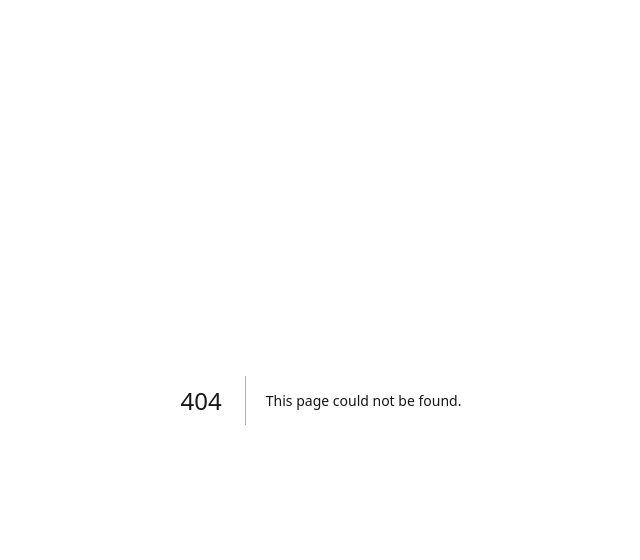
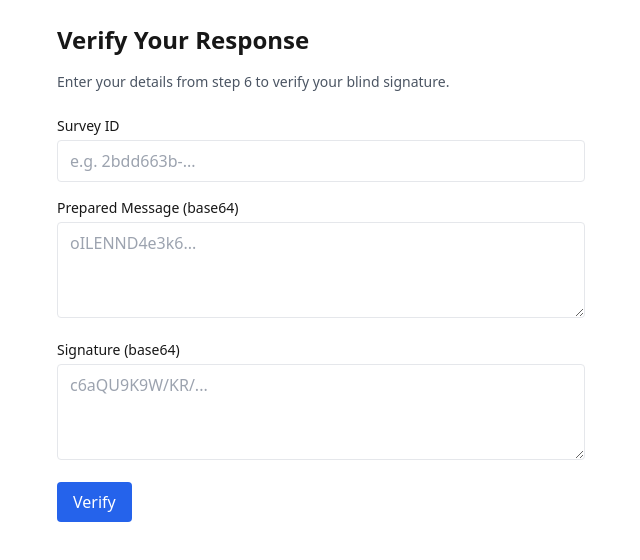
Before and after one commit to meomun1/anonymous-survey-dapp, a Next.js app in the folder client/: page /surveys/verify in a window 1280 px wide. Before the commit this address had no page. Shown: the top 560 px of the page, without its empty margins (319-959 px from the left). Built offline with nearby package versions, Linux system fonts and the light colour scheme; no server answers.

Commit message:
feat: add student blind message verification

```diff
--- a/client/src/app/page.tsx
+++ b/client/src/app/page.tsx
@@ -56,6 +56,12 @@ export default function HomePage() {
             className="inline-block bg-blue-600 text-white px-6 py-3 rounded-lg hover:bg-blue-700 transition-colors"
           >
             Enter Survey Token
+          </Link>
+          <Link
+            href="/surveys/verify"
+            className="inline-block ml-3 bg-white text-blue-600 border border-blue-600 px-6 py-3 rounded-lg hover:bg-blue-50 transition-colors"
+          >
+            Verify your response
           </Link>
         </div>
 
--- /dev/null
+++ b/client/src/app/surveys/verify/page.tsx
@@ -0,0 +1,113 @@
+"use client";
+import { useState } from 'react';
+import { surveysApi } from '@/lib/api/surveys';
+import { CryptoUtils, base64ToUint8Array } from '@/lib/crypto/blindSignatures';
+
+export default function VerifyResponsePage() {
+  const [surveyId, setSurveyId] = useState('');
+  const [preparedMsgB64, setPreparedMsgB64] = useState('');
+  const [signatureB64, setSignatureB64] = useState('');
+  const [loading, setLoading] = useState(false);
+  const [result, setResult] = useState<null | { valid: boolean; title?: string }>(null);
+  const [error, setError] = useState<string | null>(null);
+
+  const handleVerify = async (e: React.FormEvent) => {
+    e.preventDefault();
+    setError(null);
+    setResult(null);
+    setLoading(true);
+    try {
+      if (!surveyId || !preparedMsgB64 || !signatureB64) {
+        throw new Error('Please fill all fields');
+      }
+
+      // 1) fetch public keys for the survey
+      const { data: keys } = await surveysApi.getKeys(surveyId);
+
+      // 2) import blind signature public key
+      const publicKey = await CryptoUtils.importPublicKey(keys.blindSignaturePublicKey, 'blindSignature');
+
+      // 3) convert inputs
+      const preparedMsg = base64ToUint8Array(preparedMsgB64);
+      const signature = base64ToUint8Array(signatureB64);
+
+      // 4) verify
+      const isValid = await CryptoUtils.verifySignature(publicKey, signature, preparedMsg);
+
+      // 5) optionally fetch survey title
+      let title: string | undefined;
+      try {
+        const surveyRes = await surveysApi.getById(surveyId);
+        title = surveyRes.data.title;
+      } catch {}
+
+      setResult({ valid: isValid, title });
+    } catch (err: any) {
+      setError(err?.message || 'Verification failed');
+    } finally {
+      setLoading(false);
+    }
+  };
+
+  return (
+    <div className="max-w-xl mx-auto p-6">
+      <h1 className="text-2xl font-bold mb-4">Verify Your Response</h1>
+      <p className="text-sm text-gray-600 mb-6">Enter your details from step 6 to verify your blind signature.</p>
+      <form onSubmit={handleVerify} className="space-y-4">
+        <div>
+          <label className="block text-sm font-medium mb-1">Survey ID</label>
+          <input
+            className="w-full border rounded px-3 py-2"
+            value={surveyId}
+            onChange={(e) => setSurveyId(e.target.value)}
+            placeholder="e.g. 2bdd663b-..."
+          />
+        </div>
+        <div>
+          <label className="block text-sm font-medium mb-1">Prepared Message (base64)</label>
+          <textarea
+            className="w-full border rounded px-3 py-2 h-24"
+            value={preparedMsgB64}
+            onChange={(e) => setPreparedMsgB64(e.target.value)}
+            placeholder="oILENND4e3k6..."
+          />
+        </div>
+        <div>
+          <label className="block text-sm font-medium mb-1">Signature (base64)</label>
+          <textarea
+            className="w-full border rounded px-3 py-2 h-24"
+            value={signatureB64}
+            onChange={(e) => setSignatureB64(e.target.value)}
+            placeholder="c6aQU9K9W/KR/..."
+          />
+        </div>
+        <button
+          type="submit"
+          className="bg-blue-600 text-white px-4 py-2 rounded hover:bg-blue-700 disabled:opacity-50"
+          disabled={loading}
+        >
+          {loading ? 'Verifying...' : 'Verify'}
+        </button>
+      </form>
+
+      {error && (
+        <div className="mt-4 text-red-600 text-sm">{error}</div>
+      )}
+
+      {result && (
+        <div className="mt-6 p-4 rounded border">
+          {result.valid ? (
+            <div>
+              <div className="text-green-700 font-semibold mb-1">Yes, your response is valid.</div>
+              {result.title && (
+                <div className="text-sm text-gray-700">Survey: {result.title}</div>
+              )}
+            </div>
+          ) : (
+            <div className="text-red-700 font-semibold">The signature does not verify for this survey.</div>
+          )}
+        </div>
+      )}
+    </div>
+  );
+}
--- a/client/src/lib/api/surveys.ts
+++ b/client/src/lib/api/surveys.ts
@@ -22,6 +22,9 @@ export const surveysApi = {
   getAll: (): Promise<AxiosResponse<Survey[]>> => apiClient.get('/surveys'),
 
   getById: (id: string): Promise<AxiosResponse<Survey>> => apiClient.get(`/surveys/${id}`),
+
+  getKeys: (id: string): Promise<AxiosResponse<{ blindSignaturePublicKey: string; encryptionPublicKey: string }>> =>
+    apiClient.get(`/surveys/${id}/keys`),
 
   create: (data: CreateSurveyData): Promise<AxiosResponse<Survey>> =>
     apiClient.post('/surveys', data),
```
